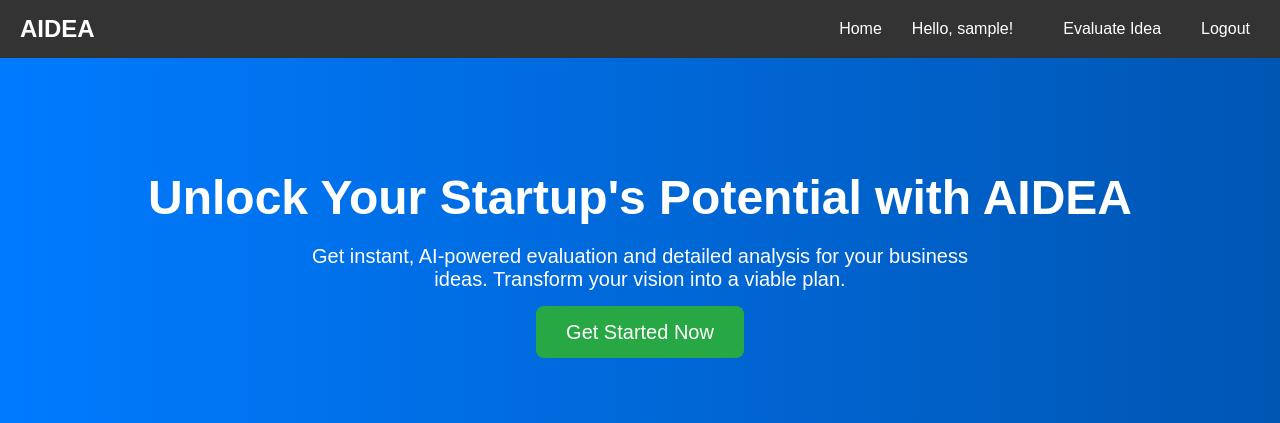
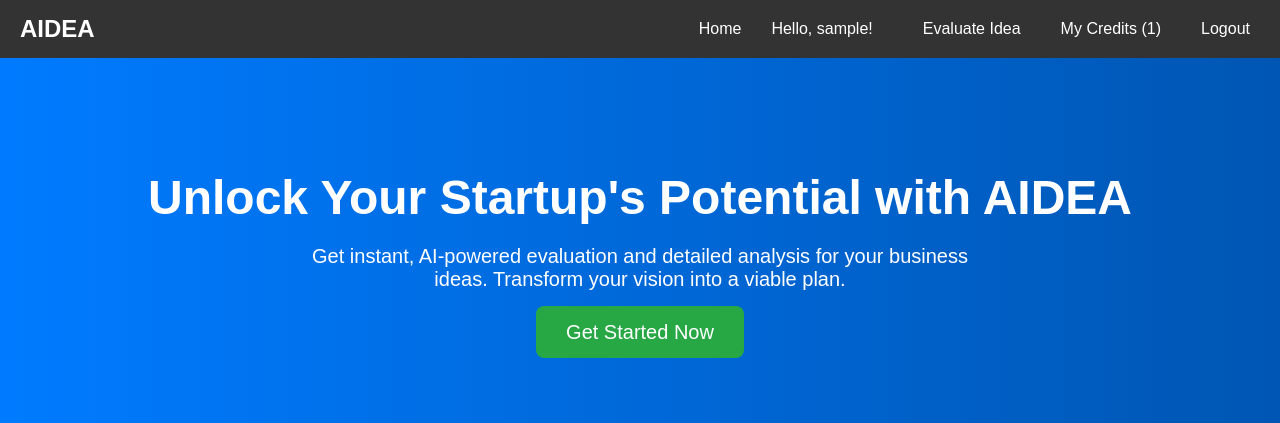
Before and after one commit to OSS-Mind/aidea0, a Flask app: page / in a window 1280 px wide. Shown: the top 423 px of the page. Run offline with Flask 3, Linux system fonts and the light colour scheme; the visitor is signed in with stand-in values (Sample User, id 1); some libraries are stand-ins or nearby versions.

Commit message:
Update index.html

```diff
--- a/templates/index.html
+++ b/templates/index.html
@@ -158,6 +158,7 @@
             {% if current_user.is_authenticated %}
                 <li class="welcome-message">Hello, {{ current_user.username }}!</li>
                 <li><a href="{{ url_for('evaluate_page') }}">Evaluate Idea</a></li>
+                <li><a href="{{ url_for('credits') }}">My Credits ({{ current_user.free_evaluations_left }})</a></li> {# Added link to credits #}
                 <li><a href="{{ url_for('logout') }}">Logout</a></li>
             {% else %}
                 <li><a href="{{ url_for('signup') }}">Sign Up</a></li>
```
